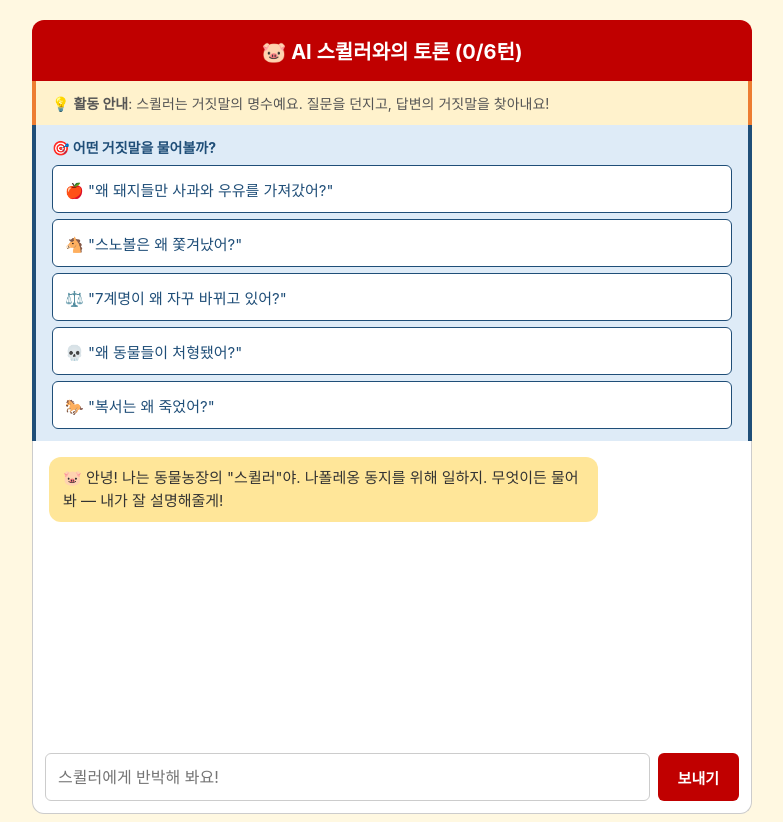
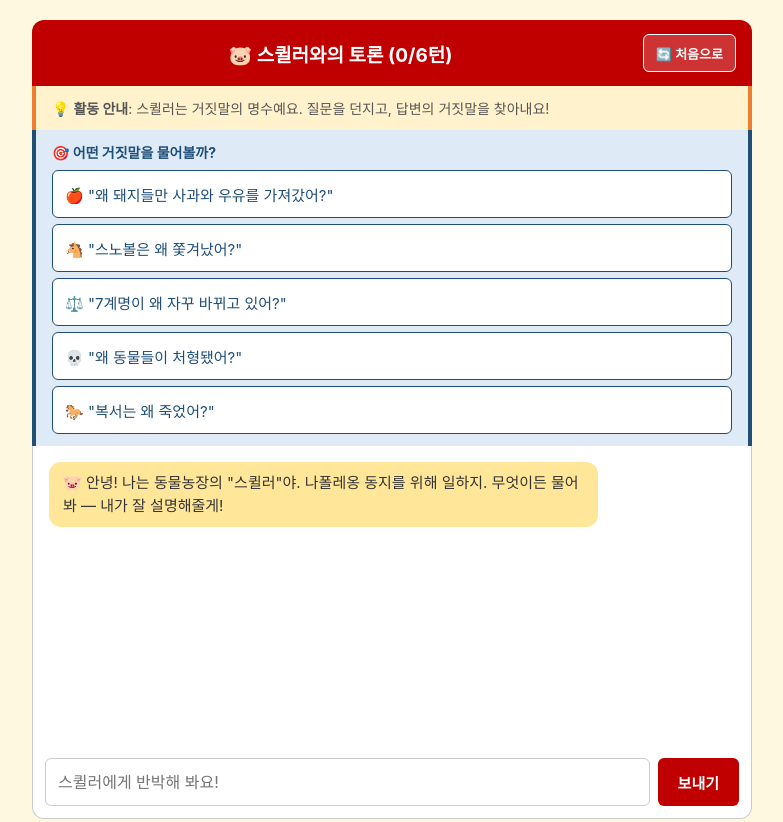
Before and after one commit to volleyballgojeonghoon-glitch/squealer-bot, a plain HTML site: page index.html in a window 1280 px wide. Shown: the top 822 px of the page, without its empty margins (248-1031 px from the left). Drawn offline with Linux system fonts and the light colour scheme.

Commit message:
Update index.html

```diff
--- a/index.html
+++ b/index.html
@@ -21,9 +21,20 @@
     .container { max-width: 720px; margin: 0 auto; }
     .header {
       background-color: #C00000; color: white;
-      padding: 16px 20px; border-radius: 12px 12px 0 0;
-      font-weight: bold; font-size: 20px; text-align: center;
+      padding: 14px 16px; border-radius: 12px 12px 0 0;
+      font-weight: bold; font-size: 19px;
+      display: flex; align-items: center; justify-content: space-between;
+      gap: 10px;
     }
+    .header-title { flex: 1; text-align: center; }
+    .reset-header-btn {
+      background: rgba(255,255,255,0.2); color: white;
+      border: 1.5px solid white; border-radius: 6px;
+      padding: 8px 12px; font-size: 13px; font-weight: bold;
+      cursor: pointer; font-family: inherit; white-space: nowrap;
+      min-height: 38px;
+    }
+    .reset-header-btn:active { background: rgba(255,255,255,0.4); }
     .info-bar {
       background-color: #FFF2CC; padding: 12px 16px;
       font-size: 14px; color: #555;
@@ -102,7 +113,8 @@
 <body>
   <div class="container">
     <div class="header">
-      🐷 AI 스퀼러와의 토론 (<span id="turn-count">0</span>/<span id="turn-max">6</span>턴)
+      <span class="header-title">🐷 스퀼러와의 토론 (<span id="turn-count">0</span>/<span id="turn-max">6</span>턴)</span>
+      <button class="reset-header-btn" id="reset-header-btn">🔄 처음으로</button>
     </div>
     <div class="info-bar">
       💡 <strong>활동 안내</strong>: 스퀼러는 거짓말의 명수예요. 질문을 던지고, 답변의 거짓말을 찾아내요!
@@ -224,6 +236,12 @@
     $('send-btn').addEventListener('click', () => sendMessage());
     $('user-input').addEventListener('keydown', e => { if (e.key === 'Enter') sendMessage(); });
     $('reset-btn').addEventListener('click', reset);
+    $('reset-header-btn').addEventListener('click', function() {
+      if (turnCount === 0 && !showResult) { return; }
+      if (confirm('처음 화면으로 돌아가면 지금까지의 대화가 모두 지워져요. 정말 돌아갈까요?')) {
+        reset();
+      }
+    });
     renderTopics();
     render();
   </script>
```
